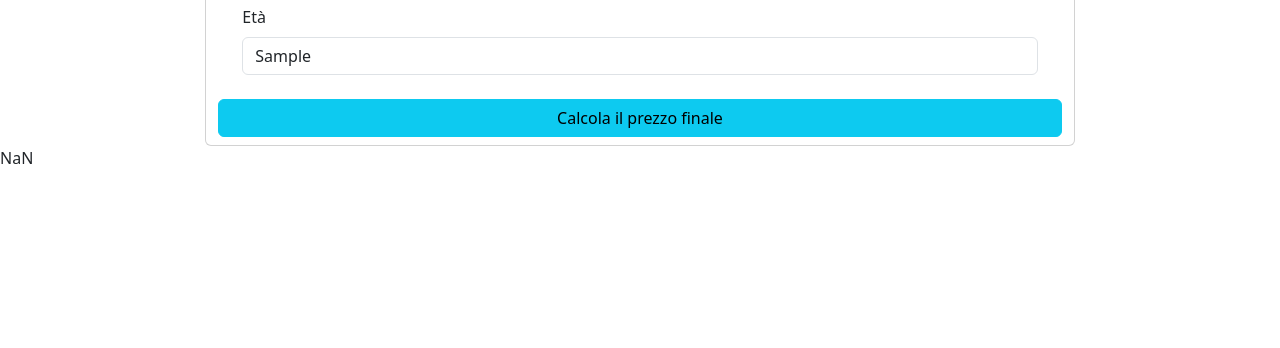
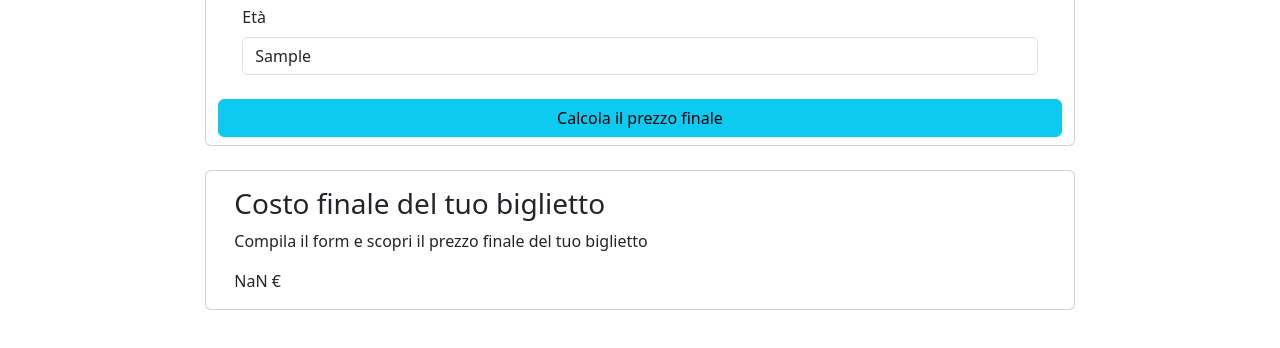
Before and after one commit to Ashyzan/js-biglietto-treno-form, a plain HTML site: page index.html in a window 1280 px wide. Both pictures are taken after typing "Sample", "Sample" into the empty fields and a click on the button "Calcola il prezzo finale". Shown: the part 170-518 px from the top of the page. Drawn offline with nearby package versions, Linux system fonts and the light colour scheme.

Commit message:
html element final price

```diff
--- a/app.js
+++ b/app.js
@@ -21,18 +21,18 @@ buttonElement.addEventListener("click", function () {
 
     // questo codice verrà eseguito quando l'utente preme bottone
 
-    // trasformare kmElement in numero
+    // prendere valore inserito dall'utente come value e restituirlo trasformandolo in numero
     const km = parseFloat(kmElement.value);
 
-    // trasformare etaElement in numero
+    // prendere valore inserito dall'utente come value e restituirlo trasformandolo in numero
     const eta = parseFloat(etaElement.value);
 
-    console.log(km , eta)
+    // console.log(km , eta)
 
     const prezzobase = 0.21 * km
     let sconto = 0
 
-    console.log(prezzobase)
+    // console.log(prezzobase)
 
     if (eta <= 18 ) {
 
@@ -47,9 +47,10 @@ buttonElement.addEventListener("click", function () {
     }
 
     const prezzofinale = prezzobase - sconto
-    console.log(prezzofinale)
 
-    document.getElementById("result").innerHTML = prezzofinale;
+    console.log( km, eta , prezzofinale)
+
+    document.getElementById("result").innerHTML = prezzofinale + ' €';
 
 
 });
--- a/index.html
+++ b/index.html
@@ -33,9 +33,24 @@
                         <button id= "submit" type="button" class="btn btn-info mb-2">Calcola il prezzo finale</button>
                 </div>
 
-                <div id="result">
-                    <p>FINAL PRICE</p>
+
+                <div class="card col-8 mt-4">
+                    <div class="card-body">
+                        <h3>Costo finale del tuo biglietto</h3>
+                        <p>Compila il form e scopri il prezzo finale del tuo biglietto</p>
+
+                        <div id="result">
+                            <p>FINAL PRICE</p>
+                        </div>
+
+                    </div>
+
+
+
                 </div>
+
+
+
 
 
           </div>
```
